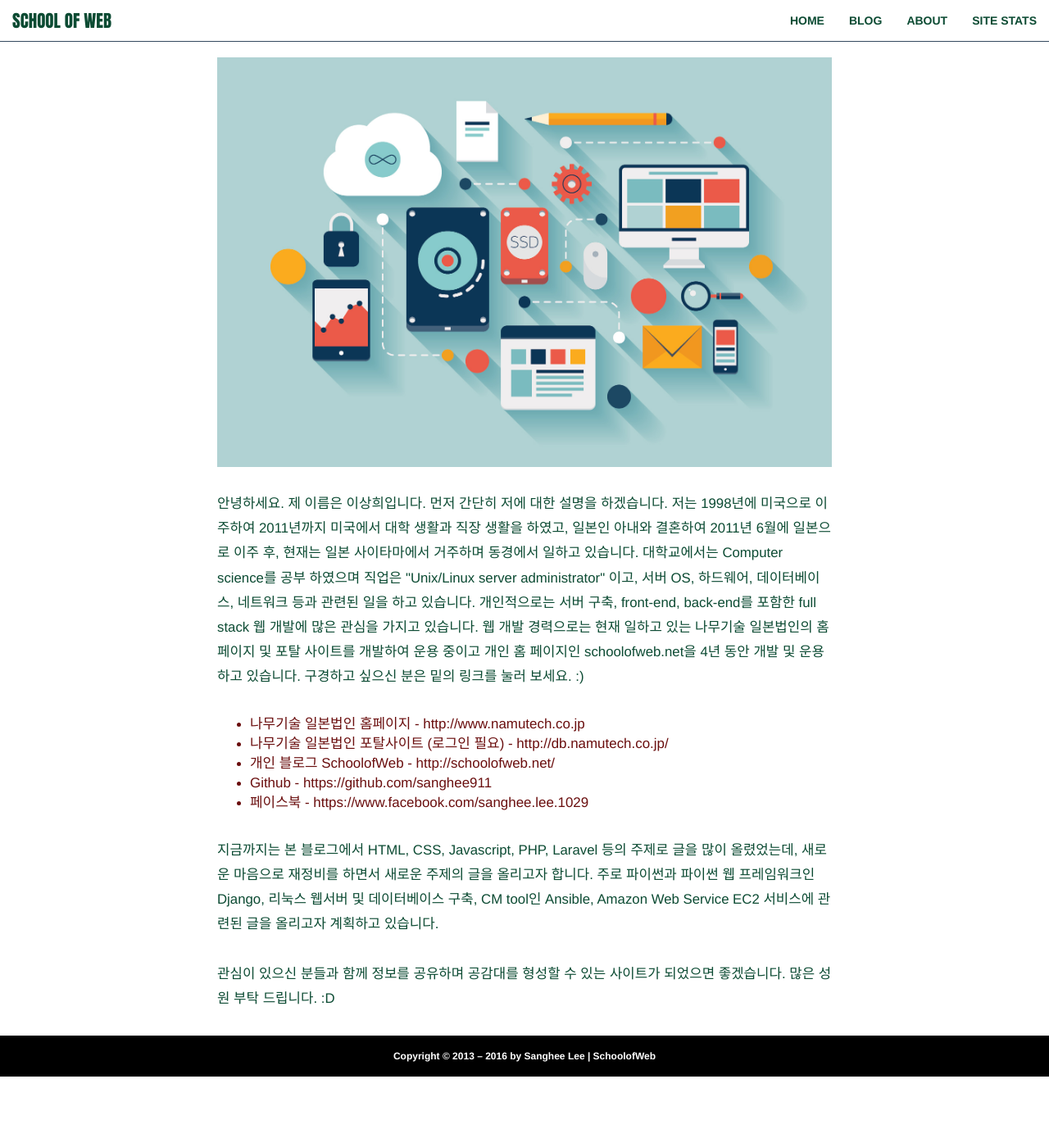
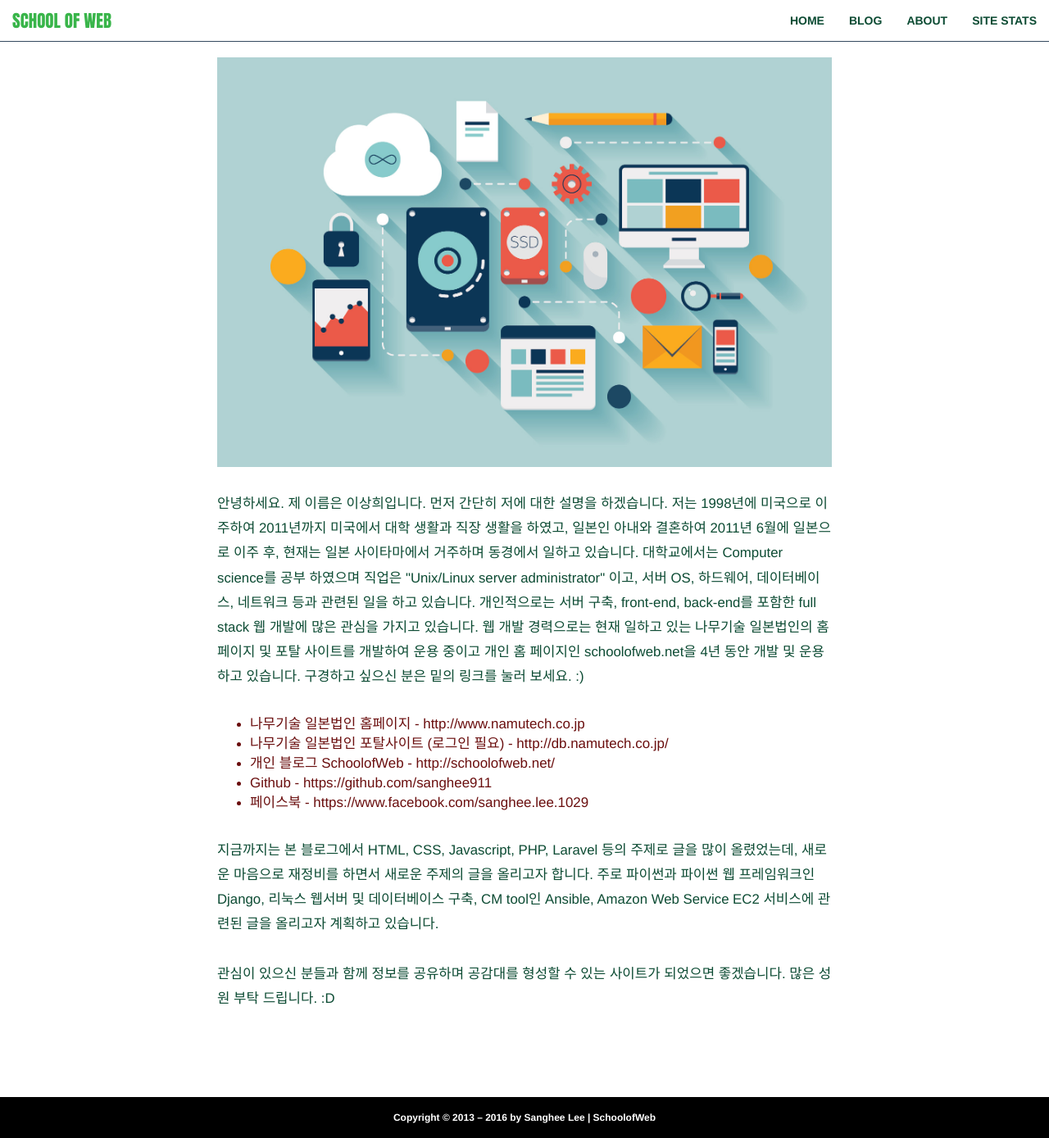
Before and after one commit to sanghee911/schoolofweb_old, a Django app: template about/templates/about/about.html in a window 1280 px wide. Shown: the whole page at 82% size. Before the commit the page ends 1314 px from the top, so only its background shows below. Run offline with Django 3.2, Linux system fonts and the light colour scheme; the template is opened without the code that fills it, so the values that code supplies are empty; some libraries are stand-ins or nearby versions.

Commit message:
fixed stats footer css problem

```diff
--- a/common/static/common/css/base.css
+++ b/common/static/common/css/base.css
@@ -54,6 +54,7 @@ footer {
     position: relative;
     z-index: 100;
     background-color: black;
+    margin-top: 75px;
 }
 footer p {
     line-height: 50px;
@@ -63,6 +64,9 @@ footer p {
     padding: 0;
     font-size: 12px;
     color: white;
+}
+.container, .container-fluid {
+    min-height: 100%;
 }
 .blog footer, .about footer {
     background-color: #44B78B;
--- a/stats/static/stats/css/stats.css
+++ b/stats/static/stats/css/stats.css
@@ -6,7 +6,7 @@ h2 {
 }
 
 table {
-    margin-bottom: 100px;
+    margin-bottom: 10px;
 }
 
 tfoot {
```
